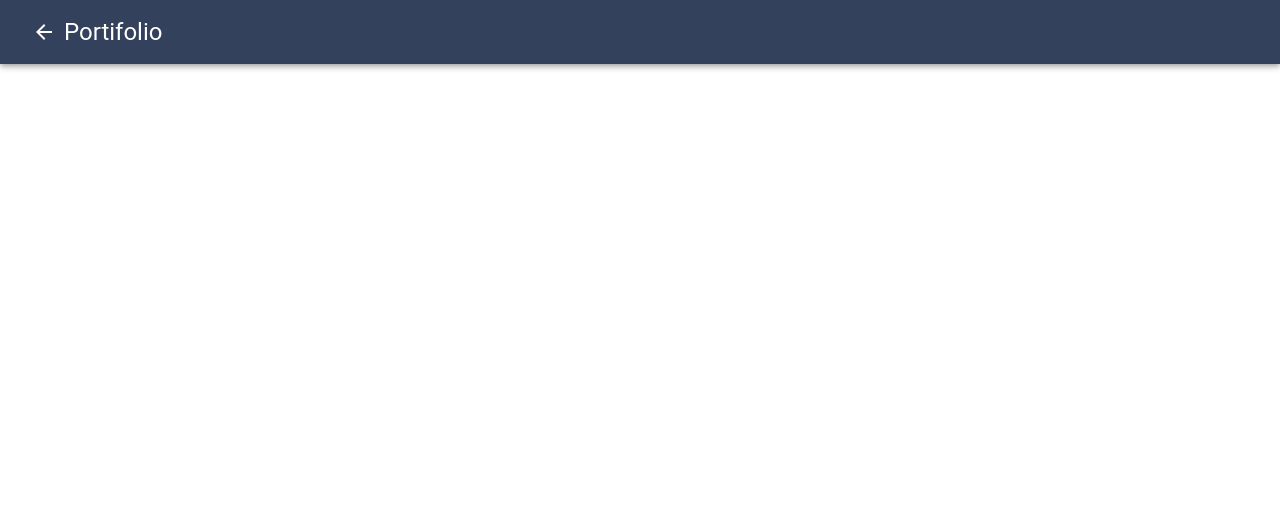
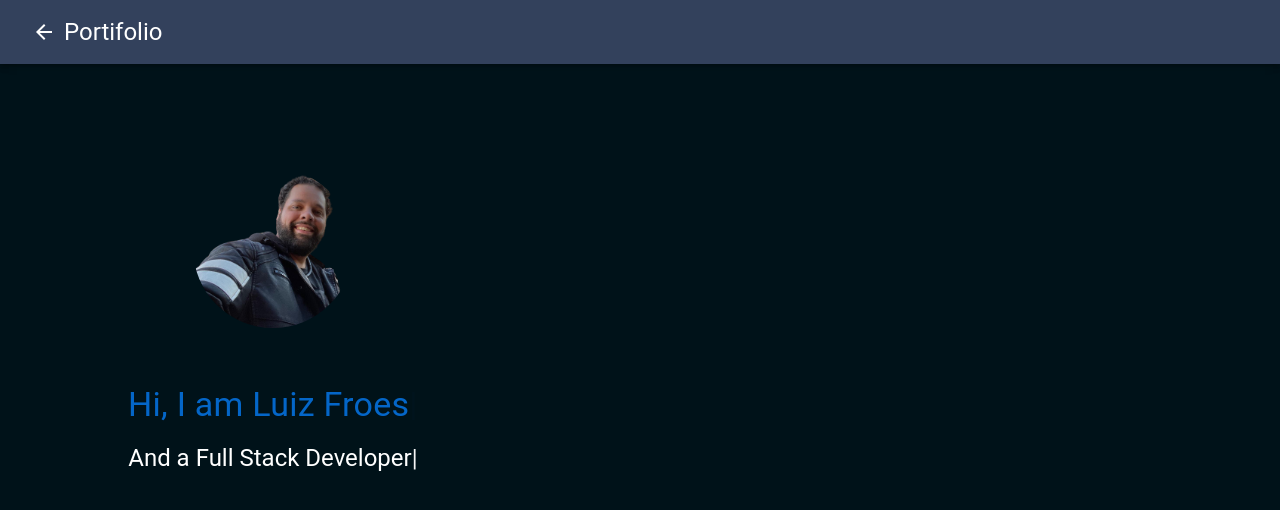
Before and after one commit to luizfroes/react-portifolio, a React (Create React App) app: page / in a window 1280 px wide. Shown: the top 510 px of the page. Built offline with nearby package versions, Linux system fonts and the light colour scheme.

Commit message:
refactored home

```diff
--- a/package.json
+++ b/package.json
@@ -17,6 +17,7 @@
     "react": "^17.0.2",
     "react-dom": "^17.0.2",
     "react-scripts": "5.0.0",
+    "react-typed": "^1.2.0",
     "styled-components": "^5.3.3",
     "web-vitals": "^2.1.4"
   },
--- /dev/null
+++ b/src/components/Header/index.js
@@ -0,0 +1,60 @@
+import React from "react";
+import Typed from "react-typed";
+import { createTheme } from "@mui/material/styles";
+import { Typography, Avatar, Grid, Box } from "@mui/material";
+import avatar from "../../Portrait1-removebg.png";
+
+const theme = createTheme();
+
+export const Header = () => {
+  return (
+    <Box
+      sx={{
+        position: "absolute",
+        top: "20%",
+        left: "10%",
+        transform: "translate (50%, -50%)",
+        textAlign: "center",
+        zIndex: 1,
+      }}
+    >
+      <Grid container justifyContent="center">
+        <Avatar
+          sx={{
+            width: theme.spacing(20),
+            height: theme.spacing(20),
+            margin: theme.spacing(1),
+          }}
+          src={avatar}
+          alt="Luiz Carlos Portrait"
+        />
+      </Grid>
+      <Typography
+        sx={{
+          marginTop: "3rem",
+        }}
+        variant="h4"
+      >
+        <Typed
+          style={{ color: "#0466c8ff" }}
+          strings={["Hi, I am Luiz Froes"]}
+          typeSpeed={40}
+        />
+      </Typography>
+      <Typography
+        sx={{
+          margin: "1rem 0rem",
+        }}
+        variant="h5"
+      >
+        <Typed
+          style={{ color: "#ffffff" }}
+          strings={["I am a Software Engineer", "And a Full Stack Developer"]}
+          typeSpeed={40}
+          backSpeed={50}
+          loop
+        />
+      </Typography>
+    </Box>
+  );
+};
--- a/src/components/Home/index.js
+++ b/src/components/Home/index.js
@@ -1,12 +1,16 @@
 import React from "react";
+import { createTheme } from "@mui/material/styles";
+import "../../style.css";
+import { Header } from "../Header";
+import { NavBar } from "../NavBar";
 
-import "../../style.css";
-import { NavBar } from "../NavBar";
+const theme = createTheme();
 
 export const Home = () => {
   return (
     <div>
       <NavBar />
+      <Header />
     </div>
   );
 };
--- a/src/components/NavBar/index.js
+++ b/src/components/NavBar/index.js
@@ -30,7 +30,6 @@ import portrait from "../../Portrait1.png";
 import { color, height } from "@mui/system";
 import { hover } from "@testing-library/user-event/dist/hover";
 
-//CSS Styles
 const theme = createTheme();
 
 const menuItems = [
@@ -69,7 +68,7 @@ export const NavBar = () => {
       sx={{
         width: 250,
         background: "#33415cff",
-        // border: "10px #7d8597ff",
+        border: "0.5px #979dacff solid",
         height: "100%",
       }}
       component="div"
@@ -85,8 +84,12 @@ export const NavBar = () => {
         src={portrait}
         alt="Luiz Froes portrait"
       />
-      <Divider />
-      <List style={{ margin: "3rem 0rem" }}>
+      <Divider
+        sx={{
+          border: "0.5px #979dacff solid",
+        }}
+      />
+      <List style={{ margin: "1rem 0rem" }}>
         {menuItems.map((listItem, key) => (
           <ListItem button key={key}>
             <ListItemIcon
--- a/src/index.js
+++ b/src/index.js
@@ -1,6 +1,6 @@
 import React from "react";
 import ReactDOM from "react-dom";
-
+import "./style.css";
 import App from "./App";
 
 ReactDOM.render(
--- a/src/style.css
+++ b/src/style.css
@@ -11,3 +11,7 @@
   --roman-silver: #7d8597ff;
   --manatee: #979dacff;
 }
+
+body {
+  background-color: #001219 !important;
+}
```
Also changed, not shown: src/Portrait1-removebg.png (added), 1 other file (tests, documents, lock files or other folders).
